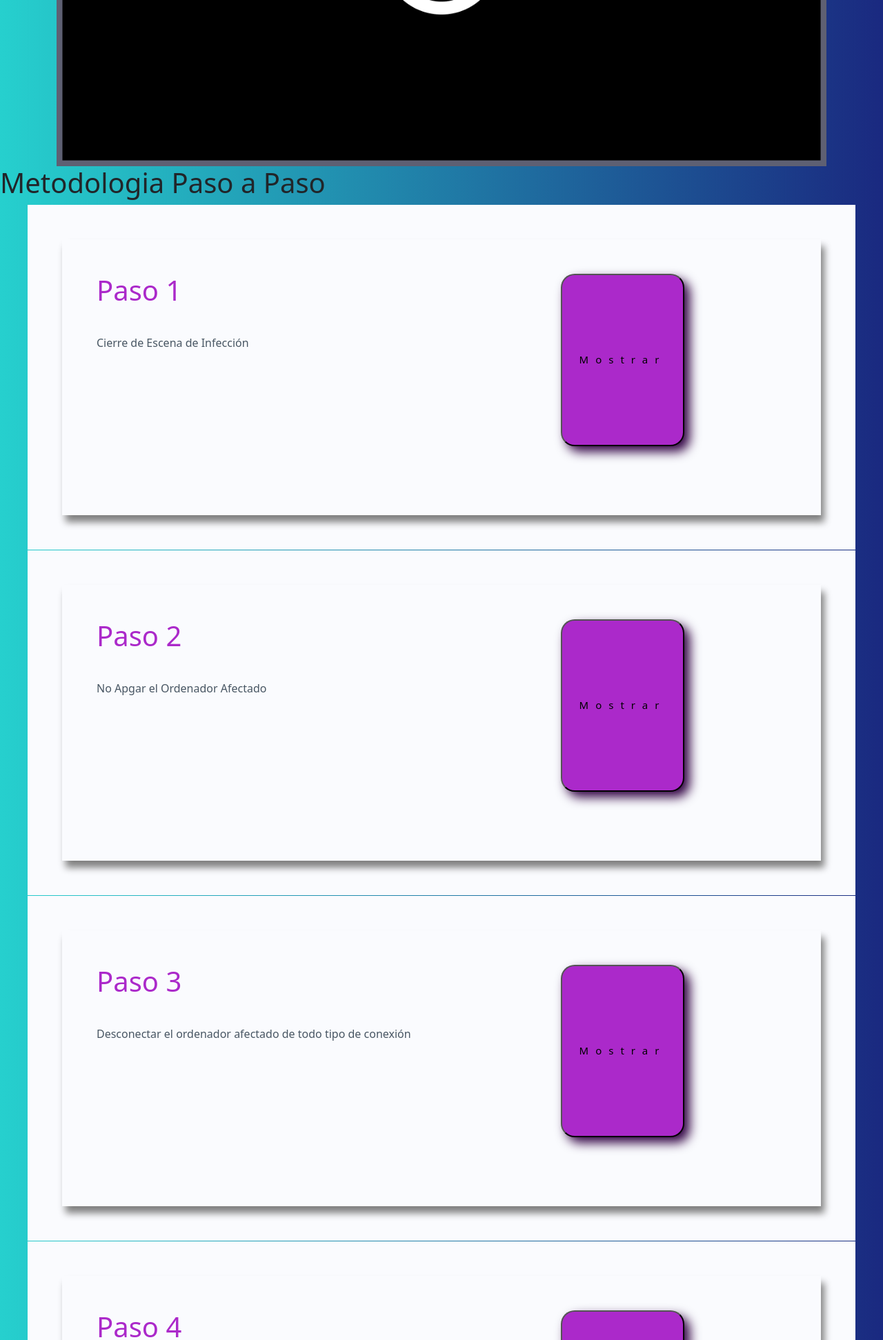
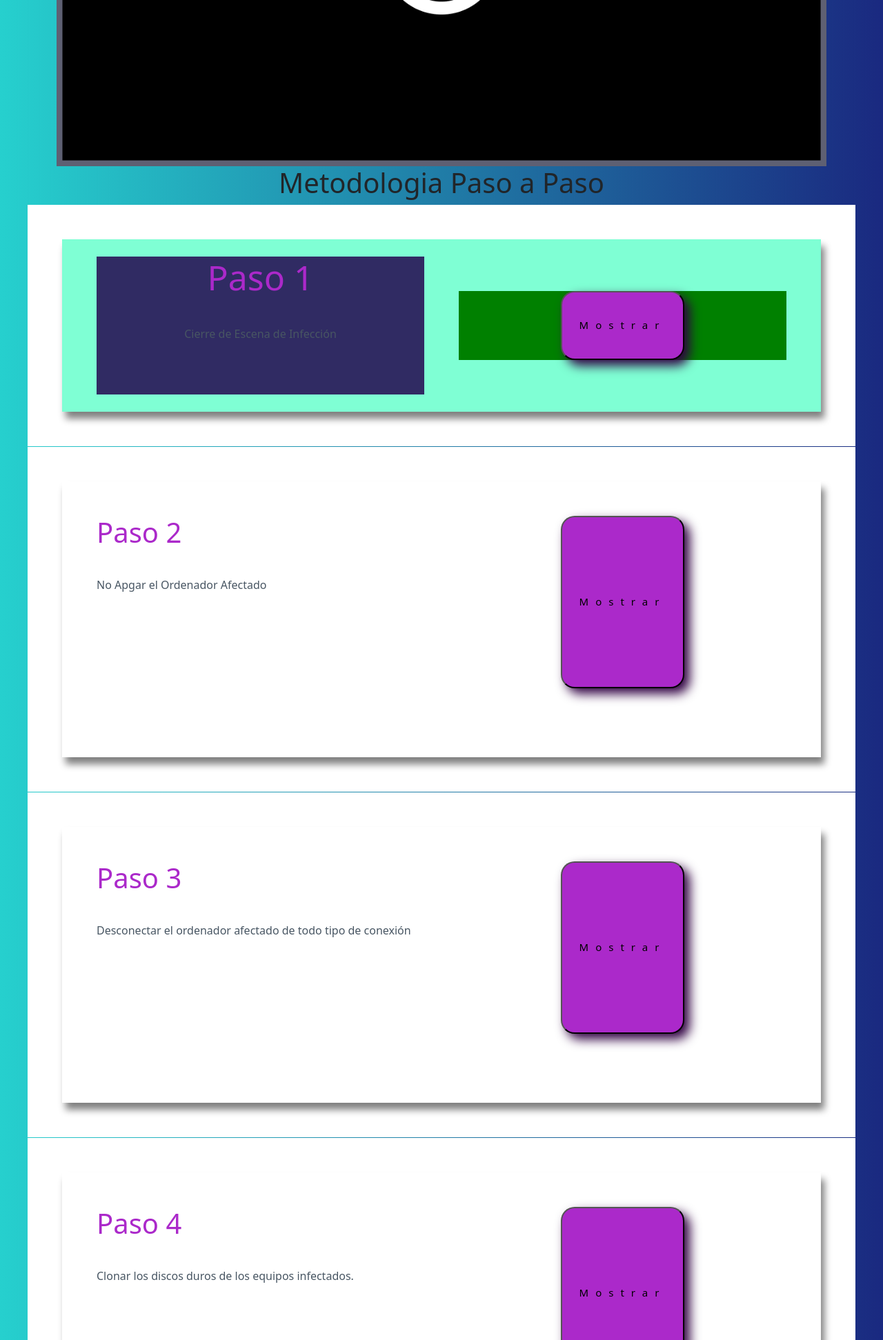
Before and after one commit to davld-R/proyectoMT, a Django app: template proyecto5/azul/templates/directory/step1.html in a window 1280 px wide. Shown: the part 400-2343 px from the top of the page at 69% size. Run offline with Django 3.2, Linux system fonts and the light colour scheme; the template is opened without the code that fills it, so the values that code supplies are empty.

Commit message:
actualizacion pagina step1.html

```diff
--- a/proyecto5/azul/static/css/style1.css
+++ b/proyecto5/azul/static/css/style1.css
@@ -507,13 +507,121 @@ footer a:hover {
   cursor: pointer;
 }
 
-footer p{
+footer p {
   padding: 60px;
   text-align: center;
 }
 
+/*FINAL CODIGO ESTILOS feed.html Freyder*/
 
-/*FINAL CODIGO ESTILOS feed.html Freyder*/
+/*INICIO ESTILOS PARA STEP1.HTML*/
+
+.titulo__pasos h1 {
+  text-align: center;
+}
+
+.pasos {
+  padding: 50px 0px;
+  margin-right: 40px;
+  margin-left: 40px;
+  background: white;
+  margin-top: 1px;
+}
+
+.step__pasos {
+  max-width: 1100px;
+  height: 250px;
+  margin: auto;
+  padding: 0px 50px;
+  display: flex;
+  align-items: center;
+  justify-content: center;
+  box-shadow: 5px 10px 10px gray;
+  background-color: aquamarine;
+}
+
+.text__pasos {
+  width: 100%;
+  height: 200px;
+  margin-right: 5%;
+  background-color: #302b63;
+}
+
+.text__pasos h1{
+  font-size: 50px;
+  text-align: center;
+}
+
+.text__pasos p{
+  text-align: center;
+}
+.text__pasos h1 {
+  color: var(--color_text-primary);
+  font-weight: 500;
+}
+
+.text__pasos p {
+  font-size: var(--text_paragraph);
+  margin-top: 40px;
+  color: var(--color_text-tertiary);
+}
+
+.image__pasos {
+  width: 100%;
+  height: 300px;
+  display: flex;
+  background-color: white;
+}
+
+.image__pasos {
+  height: 100px;
+  background-color: green;
+}
+
+#video__pasos {
+  background-color: black;
+  width: 650px;
+  height: 590px;
+  border-radius: 20px;
+}
+
+#video__pasos button {
+  font-size: 20px;
+  font-weight: 500;
+  border-radius: 10px;
+  width: 155px;
+  display: block;
+  margin: 2px 2px;
+  margin-left: 35%;
+  background-color: var(--color_text-primary);
+  color: white;
+}
+
+.image__pasos button {
+  height: 100px;
+}
+
+#mostrar__pasos {
+  background-color: var(--color_text-primary);
+  letter-spacing: 10px;
+  font-size: 15px;
+  font-weight: 500;
+  text-align: center;
+  padding: 25px;
+  margin: 0 auto;
+  border-radius: 20px;
+  margin-bottom: 50px;
+  box-shadow: 0.5rem 0.5rem 1rem rgb(48, 1, 66);
+  transition: 500ms;
+}
+
+#mostrar__pasos:hover {
+  color: black;
+  background-color: white;
+  transition: all 700ms;
+}
+
+/*FIN ESTILOS STEP1.HTML*/
 
 .cuerpo {
   background: #0f0c29;
--- a/proyecto5/azul/templates/directory/step1.html
+++ b/proyecto5/azul/templates/directory/step1.html
@@ -147,17 +147,19 @@
     !-- En esta parte va el paso a paso pero documentado
     ***
     -->
-    <div>
-      <div class="titulo"><h1>Metodologia Paso a Paso</h1></div>
+
+    <div class="titulo__pasos">
+      <h1>Metodologia Paso a Paso</h1>
     </div>
-    <div class="container__about div__offset">
-      <div class="about">
-        <div class="text__about">
+
+    <div class="pasos">
+      <div class="step__pasos">
+        <div class="text__pasos">
           <h1>Paso 1</h1>
           <p>Cierre de Escena de Infección</p>
         </div>
-        <div class="image__about">
-          <dialog id="ms">
+        <div class="image__pasos">
+          <dialog id="video__pasos">
             <video class="video1" width="700" height="500" controls>
               <source src="video.mp4" type="video/mp4" />
             </video>
@@ -165,14 +167,14 @@
               Cerrar!
             </button>
           </dialog>
-          <button id="show" onclick="document.getElementById('ms').showModal()">
+          <button id="mostrar__pasos" onclick="document.getElementById('ms').showModal()">
             Mostrar
           </button>
         </div>
       </div>
     </div>
 
-    <div class="container__about div__offset">
+    <div class="pasos div__offset">
       <div class="about">
         <div class="text__about">
           <h1>Paso 2</h1>
@@ -194,7 +196,7 @@
       </div>
     </div>
 
-    <div class="container__about div__offset">
+    <div class="pasos div__offset">
       <div class="about">
         <div class="text__about">
           <h1>Paso 3</h1>
@@ -215,7 +217,7 @@
         </div>
       </div>
     </div>
-    <div class="container__about div__offset">
+    <div class="pasos div__offset">
       <div class="about">
         <div class="text__about">
           <h1>Paso 4</h1>
@@ -236,7 +238,7 @@
         </div>
       </div>
     </div>
-    <div class="container__about div__offset">
+    <div class="pasos div__offset">
       <div class="about">
         <div class="text__about">
           <h1>Paso 5</h1>
@@ -257,7 +259,7 @@
         </div>
       </div>
     </div>
-    <div class="container__about div__offset">
+    <div class="pasos div__offset">
       <div class="about">
         <div class="text__about">
           <h1>Paso 6</h1>
@@ -282,7 +284,7 @@
       </div>
     </div>
 
-    <div class="container__about div__offset">
+    <div class="pasos div__offset">
       <div class="about">
         <div class="text__about">
           <h1>Paso 7</h1>
@@ -304,7 +306,7 @@
       </div>
     </div>
 
-    <div class="container__about div__offset">
+    <div class="pasos div__offset">
       <div class="about">
         <div class="text__about">
           <h1>Paso 8</h1>
```
Also changed, not shown: 1 other file.
